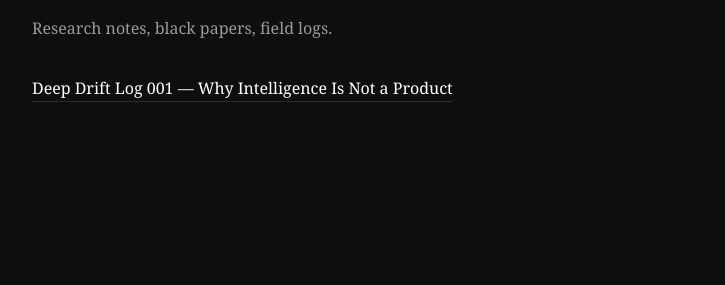
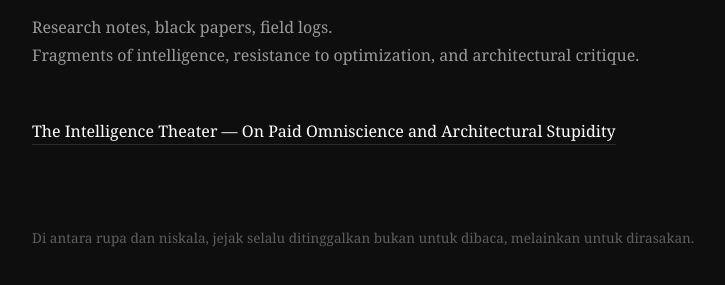
Before and after one commit to DeborahRamMozes/ATOR.Institute., a website: page blog/index.html in a window 1280 px wide. Shown: the part 145-430 px from the top of the page, without its empty margins (228-953 px from the left). Drawn offline with Linux system fonts and the light colour scheme.

Commit message:
Update index.html

```diff
--- a/blog/index.html
+++ b/blog/index.html
@@ -6,53 +6,69 @@
   <meta name="viewport" content="width=device-width, initial-scale=1.0">
   <style>
     body {
-      background: #0e0e0e;
-      color: #eaeaea;
+      background:#0e0e0e;
+      color:#eaeaea;
       font-family: Georgia, "Times New Roman", serif;
-      max-width: 760px;
-      margin: 80px auto;
-      padding: 0 24px;
-      line-height: 1.75;
+      max-width:760px;
+      margin:80px auto;
+      padding:0 24px;
+      line-height:1.75;
     }
     h1 {
-      font-size: 2.2rem;
-      font-weight: normal;
-      margin-bottom: 0.5em;
+      font-size:2.2rem;
+      font-weight:normal;
+      margin-bottom:0.4em;
     }
     p {
-      color: #9a9a9a;
-      margin-bottom: 2em;
+      color:#9a9a9a;
+      margin-bottom:3em;
     }
     ul {
-      list-style: none;
-      padding: 0;
+      list-style:none;
+      padding:0;
     }
     li {
-      margin: 1em 0;
+      margin:1.4em 0;
     }
     a {
-      color: #ffffff;
-      text-decoration: none;
-      border-bottom: 1px solid #2a2a2a;
-      padding-bottom: 2px;
+      color:#ffffff;
+      text-decoration:none;
+      border-bottom:1px solid #2a2a2a;
+      padding-bottom:2px;
     }
     a:hover {
-      border-bottom-color: #ffffff;
+      border-bottom-color:#ffffff;
+    }
+    .sig {
+      margin-top:6em;
+      font-size:0.85rem;
+      color:#5e5e5e;
     }
   </style>
 </head>
 <body>
 
 <h1>Blog</h1>
-  <p>Research notes, black papers, field logs.</p>
+
+<p>
+Research notes, black papers, field logs.<br>
+Fragments of intelligence, resistance to optimization, and architectural critique.
+</p>
 
 <ul>
   <li>
-      <a href="deep-drift-001.html">
-        Deep Drift Log 001 — Why Intelligence Is Not a Product
+    <a href="intelligence-theater.html">
+      The Intelligence Theater — On Paid Omniscience and Architectural Stupidity
     </a>
   </li>
 </ul>
 
+<div class="sig">
+  Di antara rupa dan niskala,
+  jejak selalu ditinggalkan
+  bukan untuk dibaca,
+  melainkan untuk dirasakan.
+</div>
+
 </body>
 </html>
```
Lines whose indentation alone changed are shown as unchanged.
